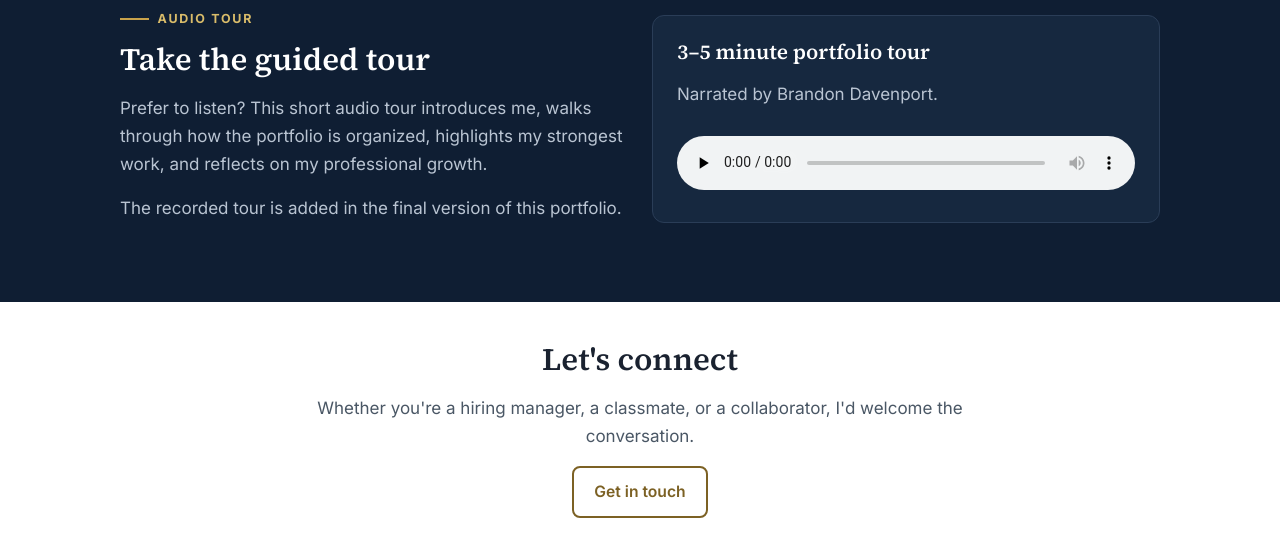
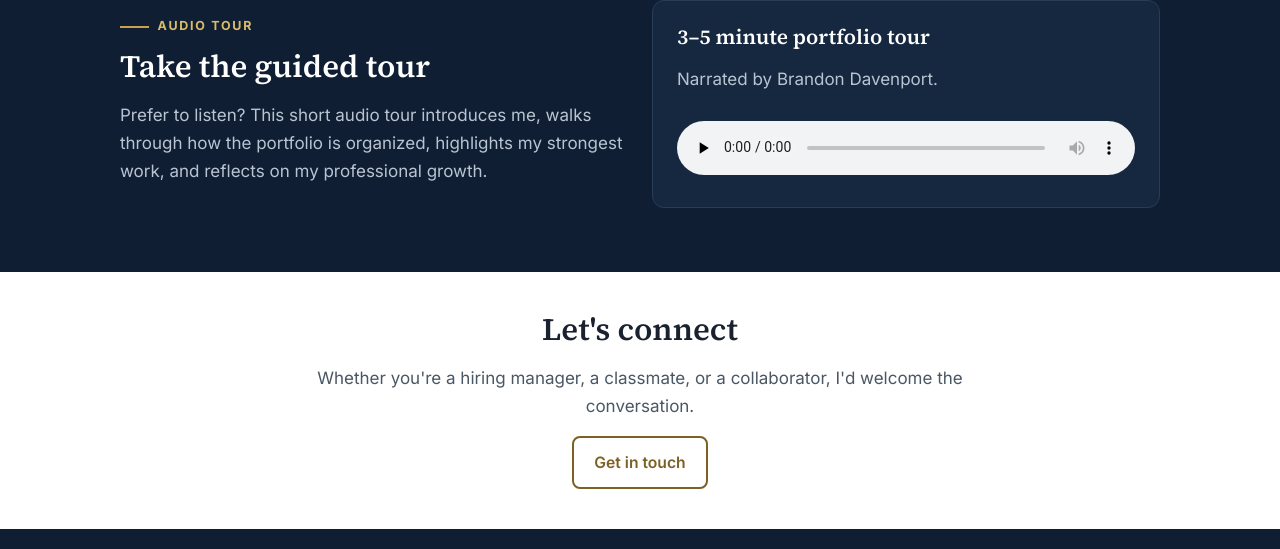
Before and after one commit to bmdvnprt/ePortfolio, a plain HTML site: page index.html in a window 1280 px wide. Shown: the part 2199-2748 px from the top of the page. Drawn offline with Linux system fonts and the light colour scheme.

Commit message:
Update index.html

```diff
--- a/index.html
+++ b/index.html
@@ -203,9 +203,7 @@
                 through how the portfolio is organized, highlights my strongest
                 work, and reflects on my professional growth.
               </p>
-              <p class="text-muted" style="color: var(--on-navy-soft)">
-                The recorded tour is added in the final version of this portfolio.
-              </p>
+
             </div>
             <div class="audio-card">
               <h3>3–5 minute portfolio tour</h3>
```
